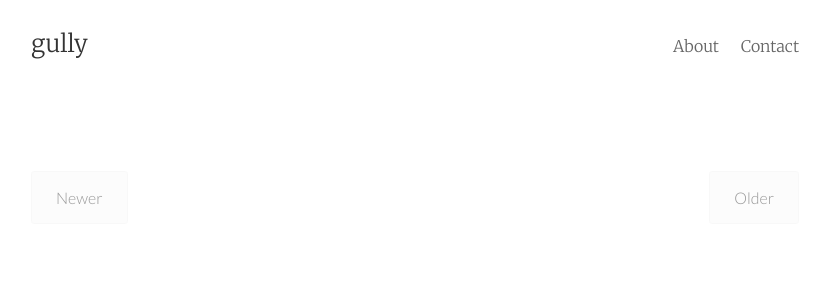
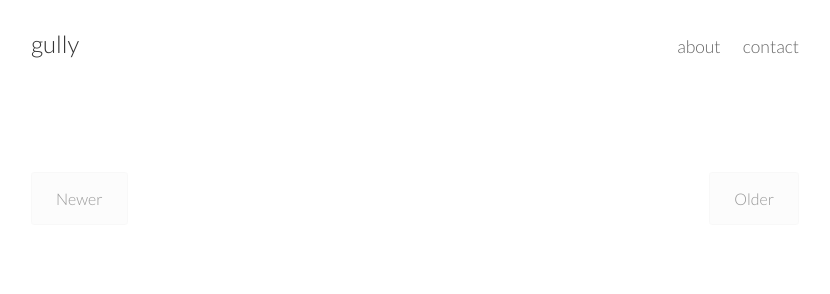
Before and after one commit to gully/gully.github.io, a Jekyll site: the page built from blog.md, in a window 1280 px wide. Shown: the top 294 px of the page, without its empty margins (225-1055 px from the left). Built offline with Jekyll 4.4.1, drawn with Linux system fonts in a browser that asks for light colours; Markdown is read by kramdown in place of the engine named in the settings.

Commit message:
make the blog all in Lato font, lowercase most things

```diff
--- a/_includes/navigation.html
+++ b/_includes/navigation.html
@@ -1,2 +1,2 @@
-<a href="{{ site.baseurl }}/about/">About</a>
-<a href="{{ site.baseurl }}/contact/">Contact</a>
+<a href="{{ site.baseurl }}/about/">about</a>
+<a href="{{ site.baseurl }}/contact/">contact</a>
--- a/_sass/_main.scss
+++ b/_sass/_main.scss
@@ -14,7 +14,7 @@
 */
 
 body {
-  font-family: "Merriweather", "PT Serif", Georgia, "Times New Roman", serif;
+  font-family: "Lato", "PT Serif", Georgia, "Times New Roman", serif;
 }
 
 html, body {
@@ -63,14 +63,14 @@ body {
 }
 
 .site-header nav a {
-  font-size: 1rem;
+  font-size: 1.1rem;
   color: #666;
 }
 
 .site-header nav a:hover {
   color: #444;
   opacity: 1;
-  border-bottom: 2px solid #444;
+  border-bottom: 2px solid #198;
 }
 
 .site-nav a + a {
```
